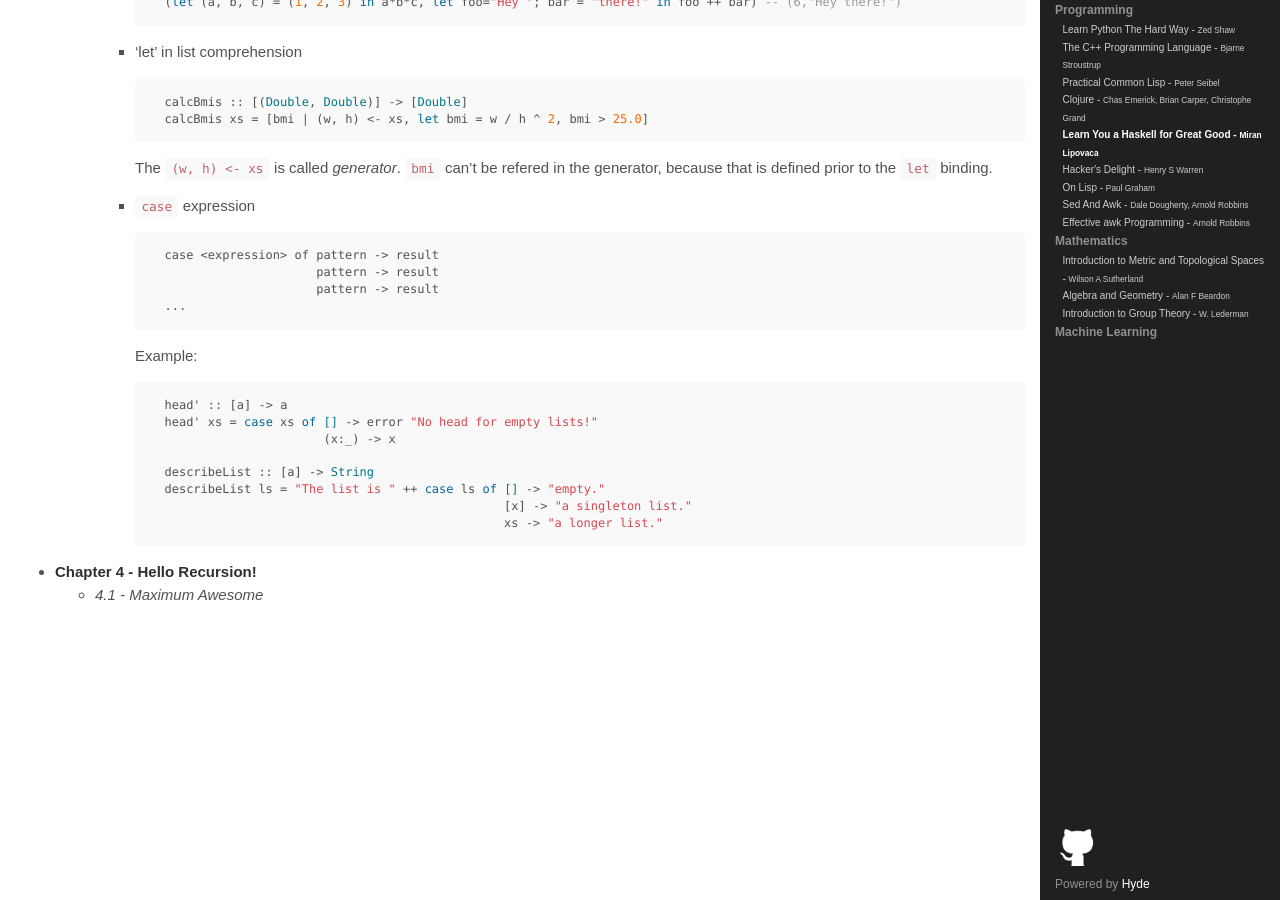
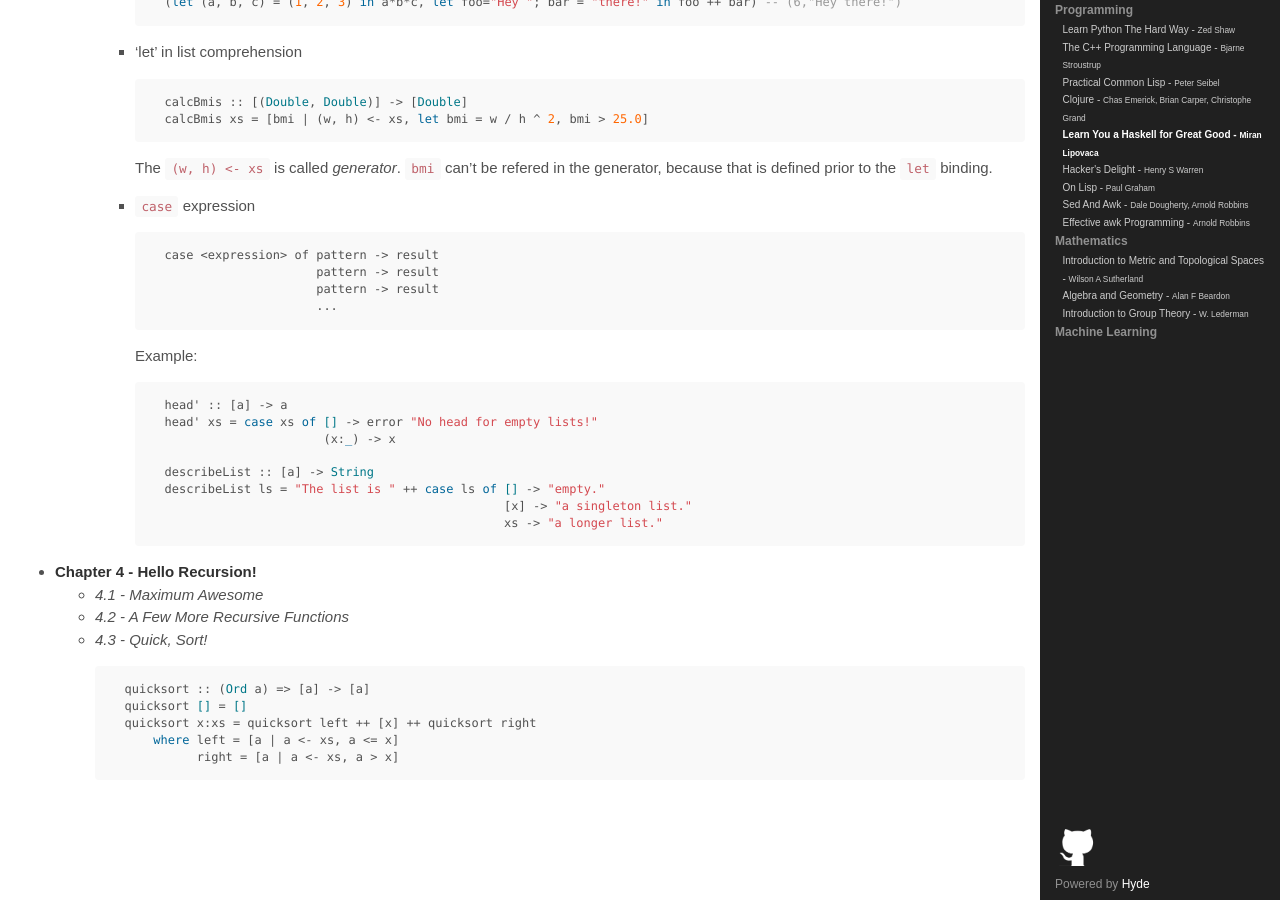
Before and after one commit to Corei13/notes, a Jekyll site: the page built from Programming/Learn You a Haskell for Great Good - Miran Lipovaca/notes.md, in a window 1280 px wide and 900 px high, scrolled down 4572 px. Built offline with Jekyll 4.4.1, drawn with Linux system fonts in a browser that asks for light colours; Markdown is read by kramdown in place of the engine named in the settings.

Commit message:
updated Programming/Learn You a Haskell for Great Good - Miran Lipovaca

````diff
--- a/Programming/Learn You a Haskell for Great Good - Miran Lipovaca/notes.md
+++ b/Programming/Learn You a Haskell for Great Good - Miran Lipovaca/notes.md
@@ -254,7 +254,7 @@ tags: Haskell
             case <expression> of pattern -> result
                                  pattern -> result
                                  pattern -> result
-            ...
+                                 ...
             ```
             Example:
 
@@ -270,3 +270,13 @@ tags: Haskell
             ```
 - **Chapter 4 - Hello Recursion!**
     - *4.1 - Maximum Awesome*
+    - *4.2 - A Few More Recursive Functions*
+    - *4.3 - Quick, Sort!*
+
+        ```haskell
+        quicksort :: (Ord a) => [a] -> [a]
+        quicksort [] = []
+        quicksort x:xs = quicksort left ++ [x] ++ quicksort right
+            where left = [a | a <- xs, a <= x]
+                  right = [a | a <- xs, a > x]
+        ```
````
